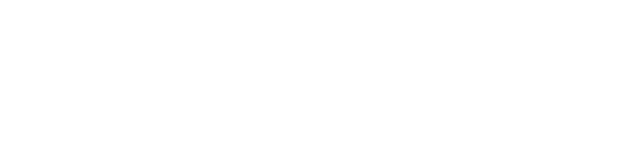
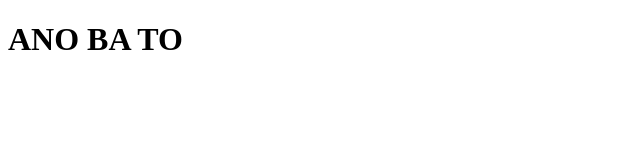
Before and after one commit to Mancelus/GitTesting, a plain HTML site: page index.html in a window 1280 px wide. Shown: the whole page, without its empty margins (0-640 px from the left). Drawn offline with Linux system fonts and the light colour scheme.

Commit message:
added h1

```diff
--- a/index.html
+++ b/index.html
@@ -7,6 +7,6 @@
     <title>Document pero Binago ko</title>
 </head>
 <body>
-
+    <h1>ANO BA TO</h1>
 </body>
 </html>
```
